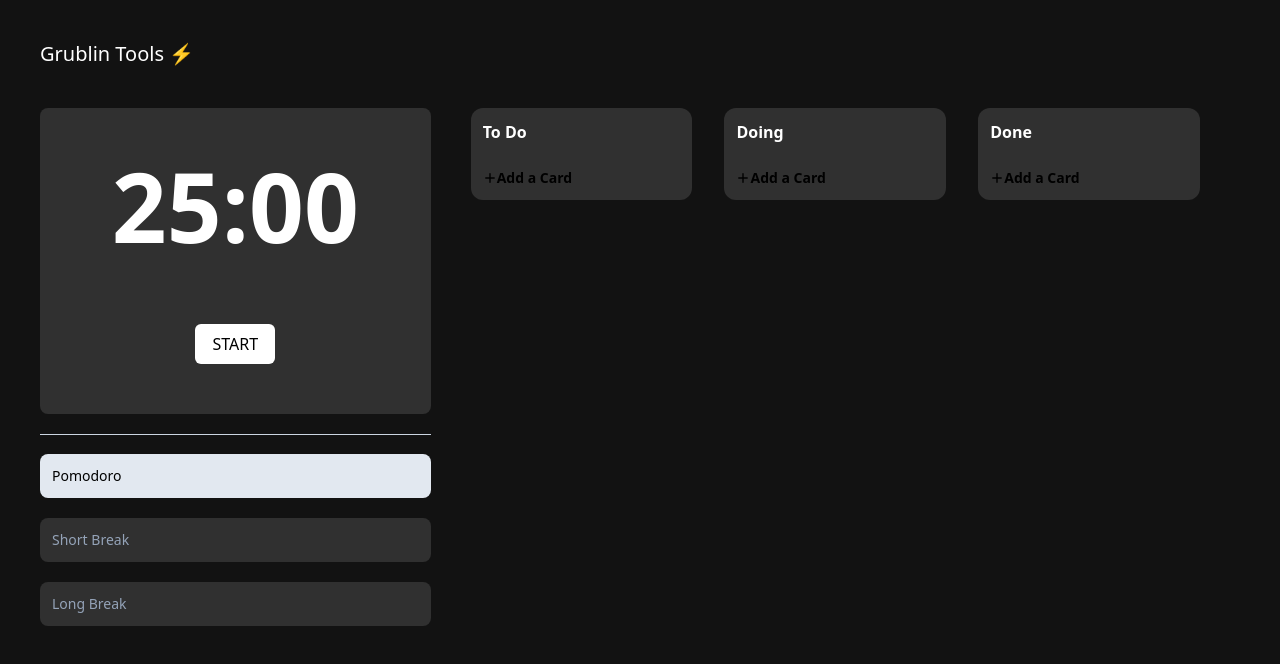
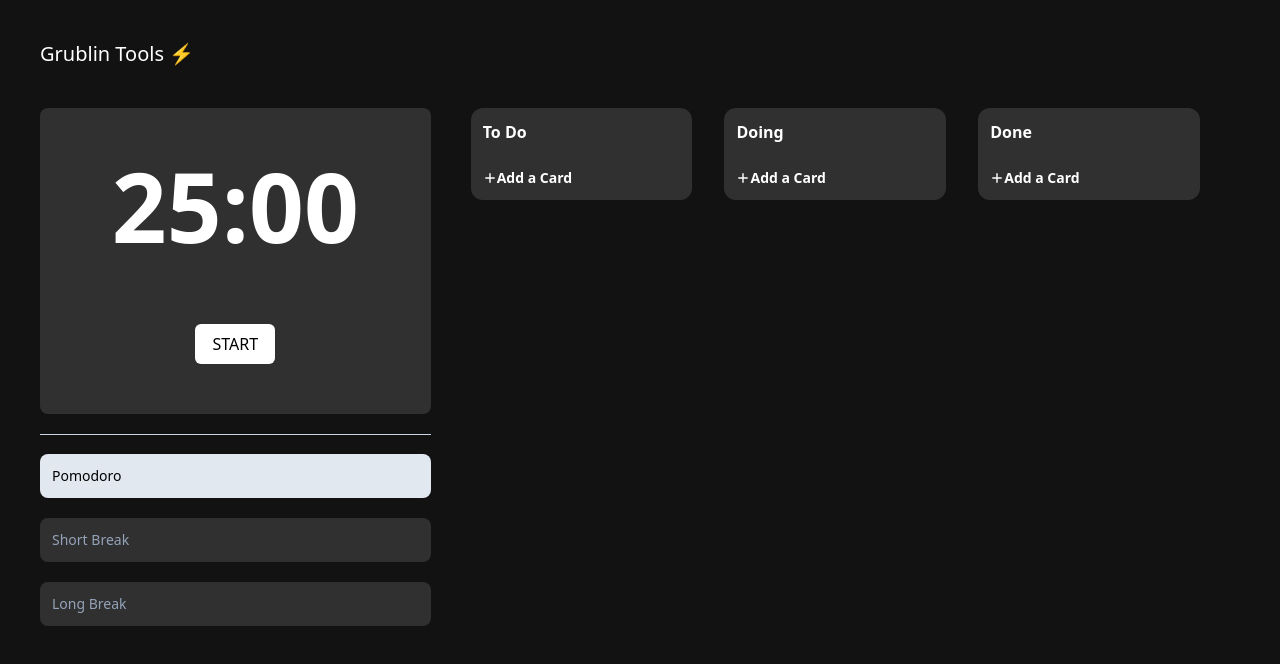
Before and after one commit to DomJF45/pomo-todo, a React (Vite) app: page / in a window 1280 px wide. Shown: the top 664 px of the page. Built offline with nearby package versions, Linux system fonts and the light colour scheme.

Commit message:
changed font on todo items

```diff
--- a/src/components/Cols/Column.tsx
+++ b/src/components/Cols/Column.tsx
@@ -21,6 +21,7 @@ const Column: FunctionComponent<ColumnProps> = ({ col }) => {
   function handleAdd() {
     dispatch(add({ colId: col.id, itemName: item }));
     setActive(false);
+    setItem("");
   }
 
   return (
--- a/src/components/Cols/Input.tsx
+++ b/src/components/Cols/Input.tsx
@@ -50,7 +50,7 @@ const Input: FunctionComponent<InputProps> = ({
           <div className="bg-[#ffffff20] w-full rounded-md p-2 flex flex-row items-start h-fit">
             <textarea
               ref={textareaRef}
-              className="w-full h-auto bg-transparent outline-none resize-none max-heigh-[200px]"
+              className="w-full h-auto bg-transparent outline-none resize-none max-heigh-[200px] text-white"
               placeholder="Enter Card Title"
               value={item}
               onChange={(e) => {
@@ -71,7 +71,7 @@ const Input: FunctionComponent<InputProps> = ({
       )}
       {!active && (
         <S.Button
-          className="w-full flex flex-row items-center rounded-md hover:bg-slate-200 text-start p-1 text-sm font-bold"
+          className="w-full flex flex-row items-center rounded-md hover:bg-slate-200 text-start p-1 text-sm font-bold text-white"
           onClick={openText}
         >
           <HiPlus /> Add a Card
```
